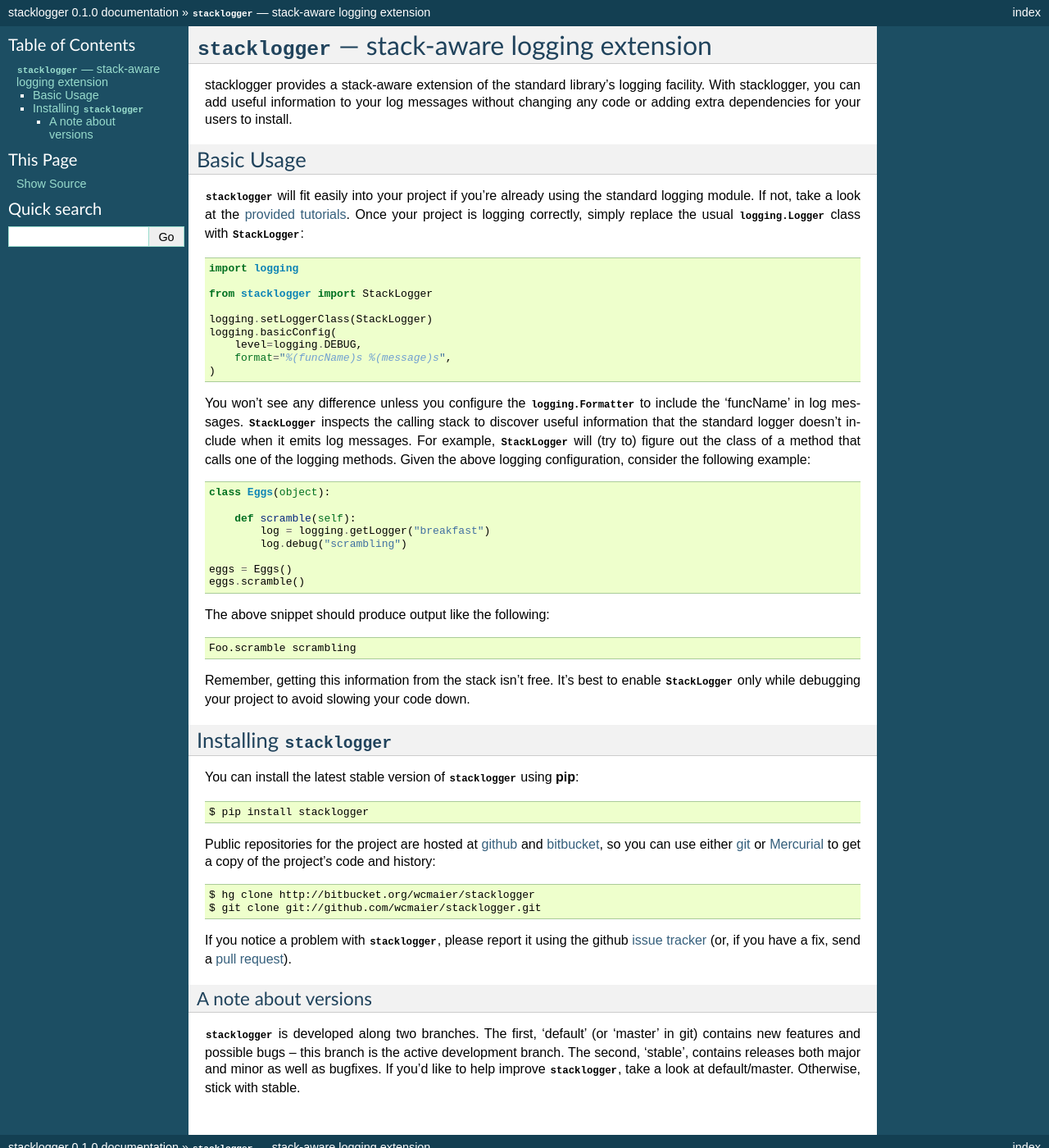
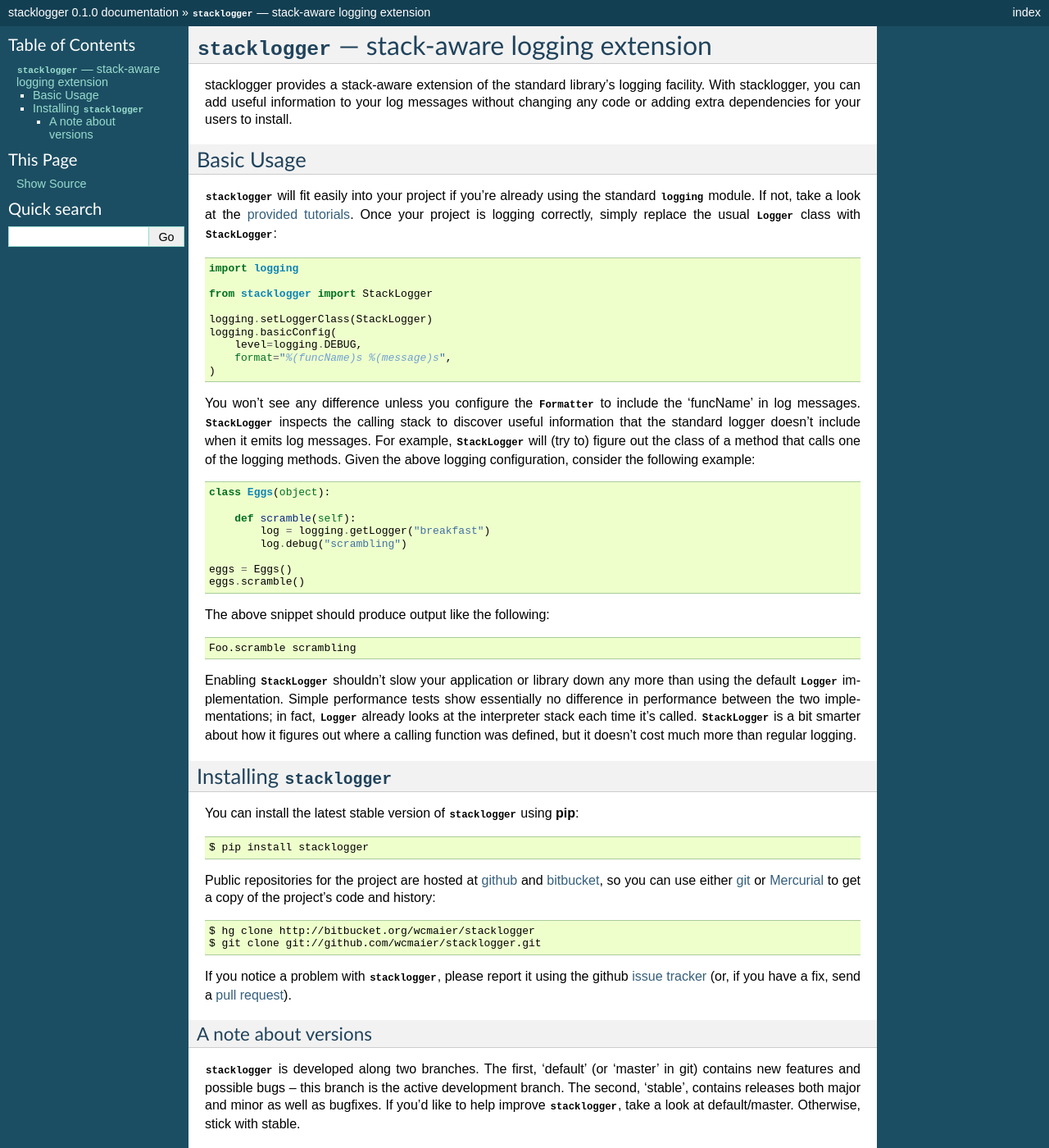
Before and after one commit to whilp/stacklogger, a Sphinx documentation site: the page built from docs/index.txt, in a window 1280 px wide and 1400 px high. Shown: the whole window at 82% size. Built offline with Sphinx 7.4.7, drawn with Linux system fonts in a browser that asks for light colours.

Commit message:
Tweak references.

```diff
--- a/docs/index.txt
+++ b/docs/index.txt
@@ -16,10 +16,10 @@
 
 .. highlight:: python
 
-:mod:`stacklogger` will fit easily into your project if you're already using the
-standard logging module. If not, take a look at the `provided`_ `tutorials`_.
-Once your project is logging correctly, simply replace the usual
-:class:`logging.Logger` class with :class:`StackLogger`::
+:mod:`stacklogger` will fit easily into your project if you're already using
+the standard :mod:`logging` module. If not, take a look at the `provided`_
+`tutorials`_. Once your project is logging correctly, simply replace the usual
+:class:`~logging.Logger` class with :class:`~stacklogger.StackLogger`::
 
     import logging
 
@@ -31,10 +31,10 @@
         format="%(funcName)s %(message)s",
     )
 
-You won't see any difference unless you configure the :class:`logging.Formatter`
-to include the 'funcName' in log messages. :class:`StackLogger` inspects the
+You won't see any difference unless you configure the :class:`~logging.Formatter`
+to include the 'funcName' in log messages. :class:`~stacklogger.StackLogger` inspects the
 calling stack to discover useful information that the standard logger doesn't
-include when it emits log messages. For example, :class:`StackLogger` will (try
+include when it emits log messages. For example, :class:`~stacklogger.StackLogger` will (try
 to) figure out the class of a method that calls one of the logging methods.
 Given the above logging configuration, consider the following example::
 
@@ -53,9 +53,13 @@
 
     Foo.scramble scrambling
 
-Remember, getting this information from the stack isn't free. It's best to
-enable :class:`StackLogger` only while debugging your project to avoid slowing
-your code down.
+Enabling :class:`~stacklogger.StackLogger` shouldn't slow your application or library down
+any more than using the default :class:`~logging.Logger` implementation. Simple
+performance tests show essentially no difference in performance between the two
+implementations; in fact, :class:`~logging.Logger` already looks at the interpreter
+stack each time it's called. :class:`~stacklogger.StackLogger` is a bit smarter about how it
+figures out where a calling function was defined, but it doesn't cost much more
+than regular logging.
 
 .. _provided:   http://docs.python.org/library/logging.html#simple-examples
 .. _tutorials:  http://docs.python.org/library/logging.html#configuring-logging-for-a-library
```
